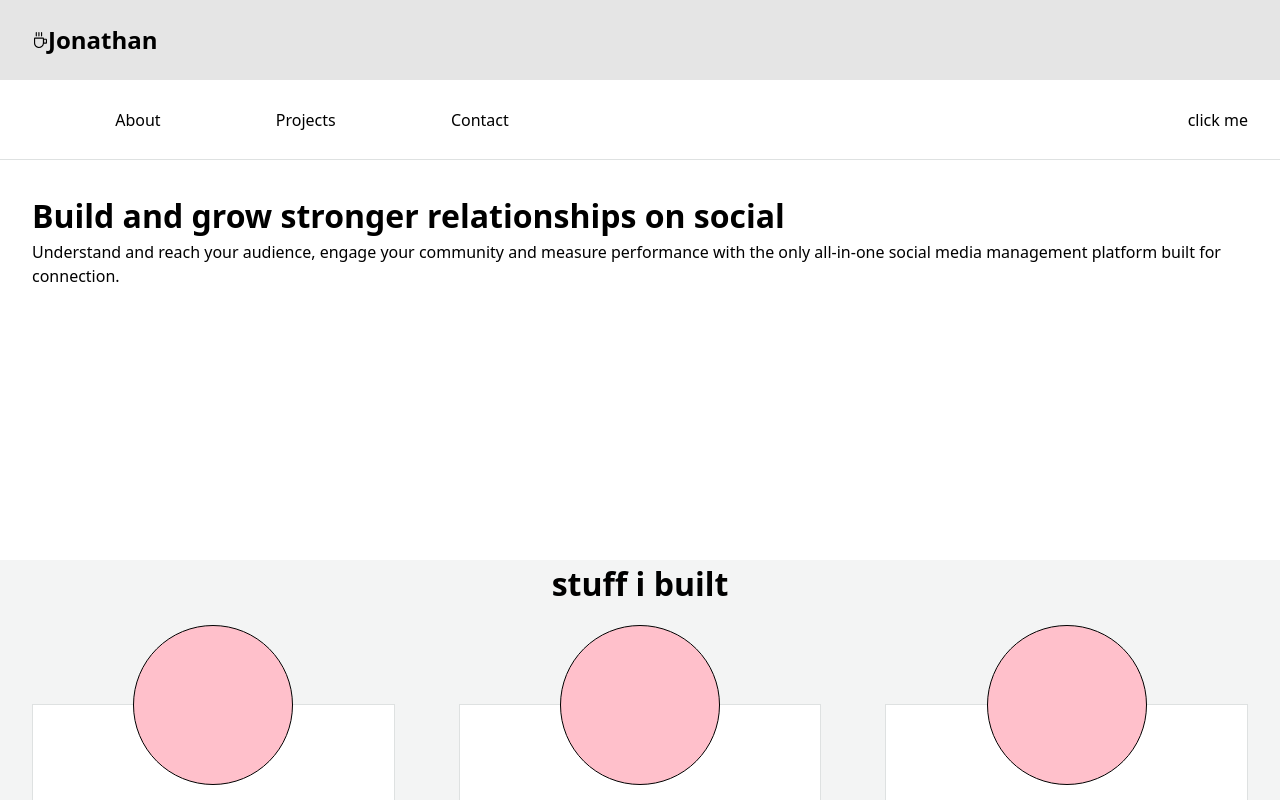
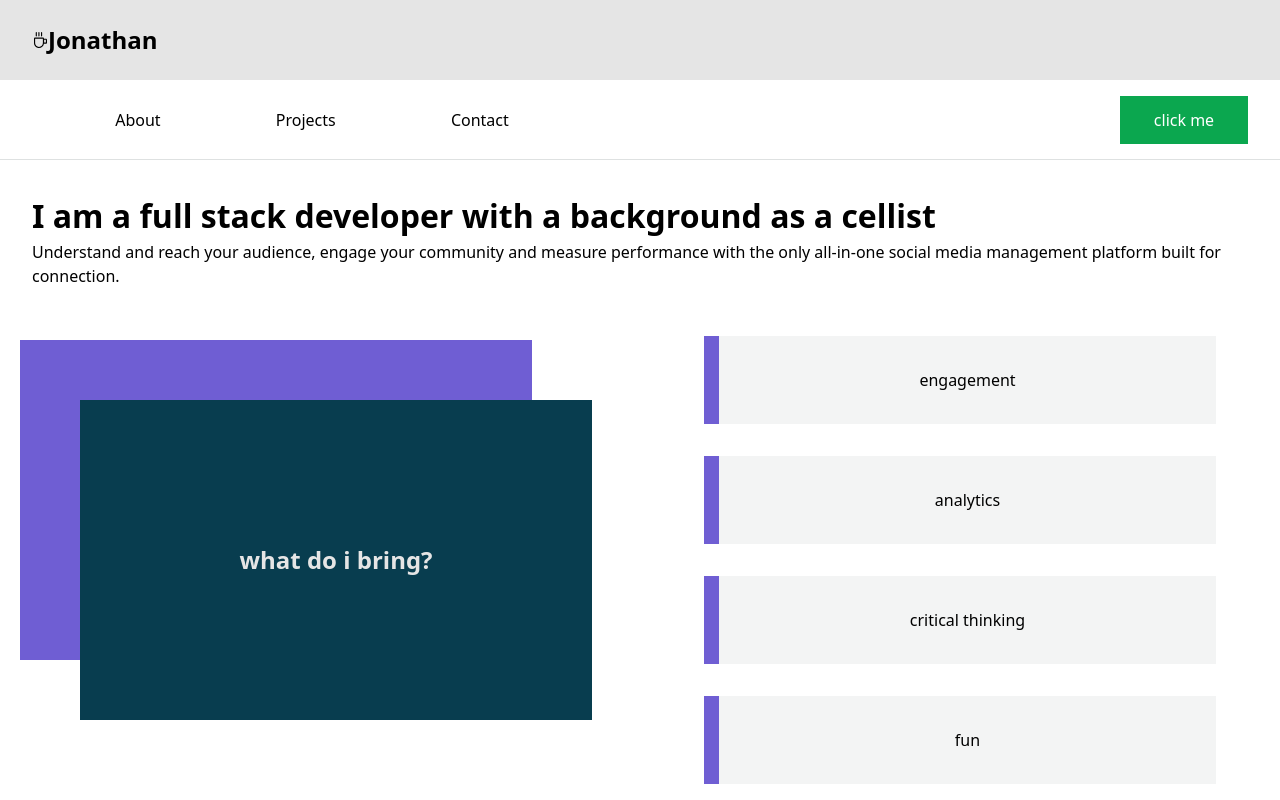
Before and after one commit to jonathanbutler7/portfolio, a React (Create React App) app: page / in a window 1280 px wide. Shown: the top 800 px of the page. Built offline with nearby package versions, Linux system fonts and the light colour scheme; the HTML template or start-up script is replaced by a standard one.

Commit message:
added skills section

```diff
--- a/src/About.js
+++ b/src/About.js
@@ -4,7 +4,7 @@ import styles from './About.module.scss';
 function About() {
   return (
     <div className={styles.main}>
-      <h1>Build and grow stronger relationships on social</h1>
+      <h1>I am a full stack developer with a background as a cellist</h1>
       <p>
         Understand and reach your audience, engage your community and measure
         performance with the only all-in-one social media management platform
--- a/src/About.module.scss
+++ b/src/About.module.scss
@@ -1,4 +1,4 @@
 .main {
     padding: 2rem;
-    height: 50vh;
+    height: 20vh;
 }
--- a/src/App.js
+++ b/src/App.js
@@ -4,6 +4,7 @@ import NavBar from './NavBar';
 import SelectBar from './SelectBar';
 import Contact from './Contact';
 import About from './About';
+import SoftSkills from './SoftSkills';
 import CardContainer from './CardContainer';
 
 function App() {
@@ -12,6 +13,7 @@ function App() {
       <NavBar />
       <SelectBar />
       <About />
+      <SoftSkills />
       <CardContainer />
       <Contact />
     </div>
--- a/src/Card.js
+++ b/src/Card.js
@@ -8,6 +8,13 @@ function Card({ title }) {
       <div className={styles.titleContainer}>
         <h1>{title}</h1>
       </div>
+      <div className={styles.technologies}>
+        react jquery html
+      </div>
+      <div className={styles.buttonContainer}>
+        <button>github</button>
+        <button>live</button>
+      </div>
     </div>
   );
 }
--- a/src/Card.module.scss
+++ b/src/Card.module.scss
@@ -11,6 +11,20 @@
     margin: 0 2rem;
 }
 
+.buttonContainer {
+    width: 100%;
+    display: flex;
+    justify-content: space-around;
+}
+
+button {
+    background: #0BA74F;
+    width: 8rem;
+    height: 3rem;
+    color: white;
+    margin: 2rem 0;
+}
+
 .circle {
     height: 10rem;
     width: 10rem;
@@ -18,7 +32,7 @@
     border-radius: 100%;
     position: absolute;
     top: -5rem;
-    background: pink;
+    background: #6F5ED3;
 }
 
 .titleContainer {
--- /dev/null
+++ b/src/Skill.js
@@ -0,0 +1,12 @@
+import React from 'react';
+import styles from './Skill.module.scss';
+
+function Skill({ skill, setText }) {
+  return (
+    <div className={styles.main} onClick={() => setText(skill.detail)}>
+      {skill.title}
+    </div>
+  );
+}
+
+export default Skill;
--- /dev/null
+++ b/src/Skill.module.scss
@@ -0,0 +1,15 @@
+.main {
+    height: 20%;
+    width: 80%;
+    margin: 1rem;
+    border-left: 15px solid #6F5ED3;
+    background: #F3F4F4;
+    display: flex;
+    justify-content: center;
+    align-items: center;
+    &:hover {
+        background: gainsboro;
+        text-decoration: underline;
+        transition: all 0.5s ease-in-out;
+    }
+}
--- /dev/null
+++ b/src/SoftSkills.js
@@ -0,0 +1,26 @@
+import React, { useState } from 'react';
+import styles from './SoftSkills.module.scss';
+import Skill from './Skill';
+import { softSkills } from './store';
+
+function SoftSkills() {
+  const [text, setText] = useState('what do i bring?');
+  console.log(text);
+  return (
+    <div className={styles.main}>
+      <section className={styles.left}>
+        <div className={styles.purpleBox}></div>
+        <div className={styles.greenBox}>
+          <h1>{text}</h1>
+        </div>
+      </section>
+      <section className={styles.right}>
+        {softSkills.map((skill, idx) => (
+          <Skill skill={skill} setText={setText} key={idx} />
+        ))}
+      </section>
+    </div>
+  );
+}
+
+export default SoftSkills;
--- /dev/null
+++ b/src/SoftSkills.module.scss
@@ -0,0 +1,39 @@
+.main {
+    height: 60vh;
+    position: relative;
+    display: flex;
+}
+
+.left, .right {
+    // border: 1px solid red;
+    flex: 1;
+    display: flex;
+    flex-direction: column;
+    align-items: center;
+}
+
+.left {
+    display: flex;
+    align-items: center;
+}
+
+.greenBox {
+    height: 40vh;
+    width: 40vw;
+    background: #083D4F;
+    position: absolute;
+    left: 80px;
+    top: 80px;
+    display: flex;
+    align-items: center;
+    justify-content: center;
+    color: #E5E5E5;
+}
+.purpleBox {
+    height: 40vh;
+    width: 40vw;
+    left: 20px;
+    top: 20px;
+    background: #6F5ED3;
+    position: absolute
+}
--- /dev/null
+++ b/src/store.js
@@ -0,0 +1,21 @@
+// const softSkills = [{'engagement'}, 'analytics', 'critical thinking', 'fun']
+const softSkills = [
+    {
+        title: 'engagement',
+        detail: 'i can engage good'
+    },
+    {
+        title: 'analytics',
+        detail: 'i can analytics good'
+    },
+    {
+        title: 'critical thinking',
+        detail: 'i can think good'
+    },
+    {
+        title: 'fun',
+        detail: 'i can fun good'
+    },
+]
+
+export { softSkills }
```
Also changed, not shown: 1 other file (tests, documents, lock files or other folders).
